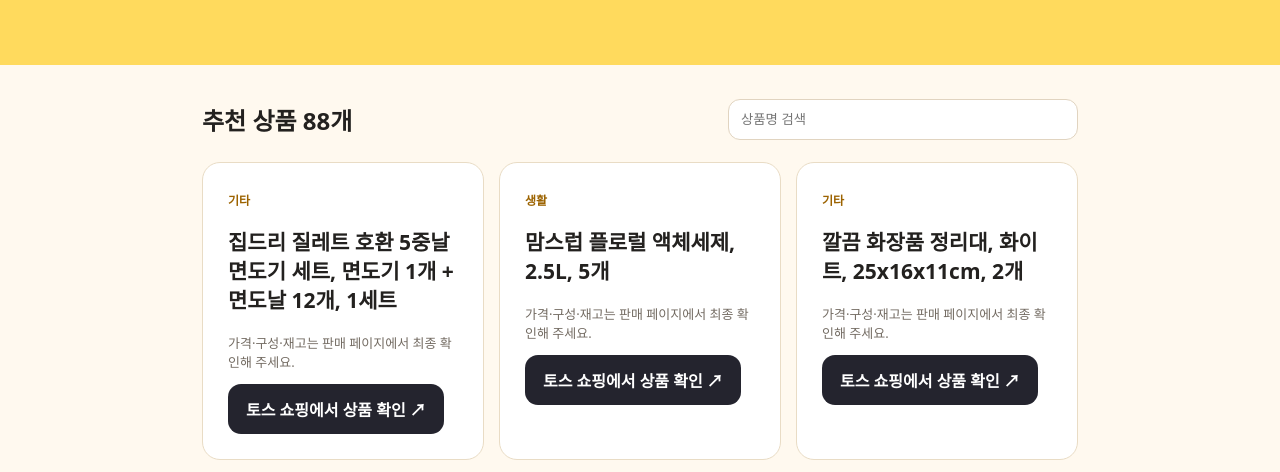
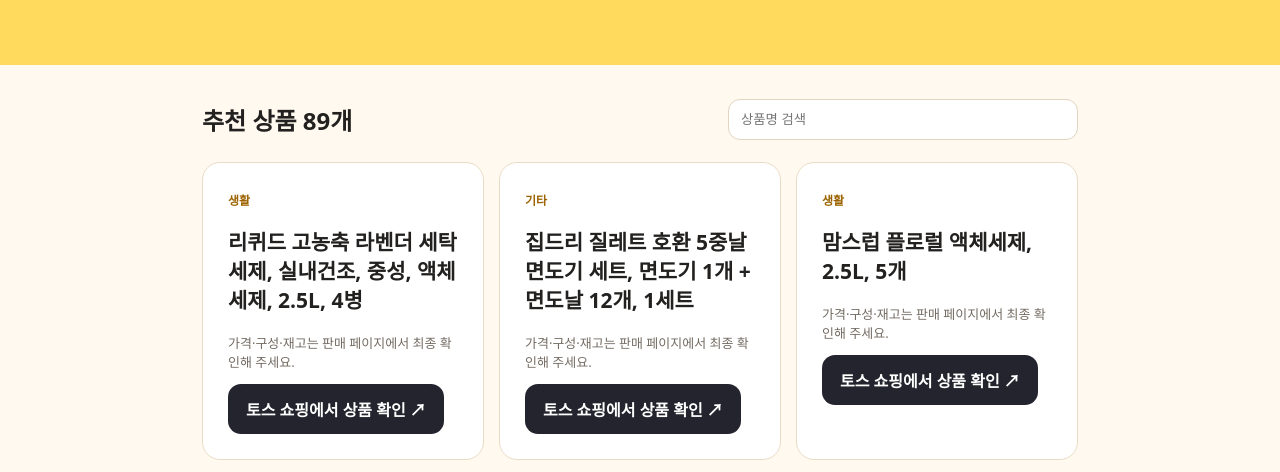
Before and after one commit to dajeongdamda-code/dealpick, a plain HTML site: page shop.html in a window 1280 px wide. Shown: the part 272-744 px from the top of the page. Drawn offline with Linux system fonts and the light colour scheme.

Commit message:
DealPick: add approved product links (newest first)

```diff
--- a/shop.html
+++ b/shop.html
@@ -3,6 +3,7 @@
 </head><body><header class="hero"><div class="wrap"><small>🛍️ TODAY'S DEALPICK · SHOP LINKS</small><h1>영상에서 본 상품,<br>여기서 확인하세요.</h1><p>오늘의 득템픽이 소개한 상품을 모았습니다. 구매 전 가격과 구성은 판매 페이지에서 다시 확인하세요.</p></div></header>
 <main class="wrap main"><div class="top"><h2>추천 상품 <span id="count"></span></h2><input id="search" placeholder="상품명 검색" aria-label="상품명 검색"></div><!-- DealPick newest-first order -->
 <div class="items" id="items">
+<article class="item"><span class="type">생활</span><h2>리퀴드 고농축 라벤더 세탁세제, 실내건조, 중성, 액체세제, 2.5L, 4병</h2><p>가격·구성·재고는 판매 페이지에서 최종 확인해 주세요.</p><a class="buy" target="_blank" rel="noopener noreferrer nofollow sponsored" href="https://toss.shopping/_m/TjNgZOR6">토스 쇼핑에서 상품 확인 ↗</a></article>
 <article class="item"><span class="type">기타</span><h2>집드리 질레트 호환 5중날 면도기 세트, 면도기 1개 + 면도날 12개, 1세트</h2><p>가격·구성·재고는 판매 페이지에서 최종 확인해 주세요.</p><a class="buy" target="_blank" rel="noopener noreferrer nofollow sponsored" href="https://toss.shopping/_m/3YGs9sR1">토스 쇼핑에서 상품 확인 ↗</a></article>
 <article class="item"><span class="type">생활</span><h2>맘스럽 플로럴 액체세제, 2.5L, 5개</h2><p>가격·구성·재고는 판매 페이지에서 최종 확인해 주세요.</p><a class="buy" target="_blank" rel="noopener noreferrer nofollow sponsored" href="https://toss.shopping/_m/LlEQblPh">토스 쇼핑에서 상품 확인 ↗</a></article>
 <article class="item"><span class="type">기타</span><h2>깔끔 화장품 정리대, 화이트, 25x16x11cm, 2개</h2><p>가격·구성·재고는 판매 페이지에서 최종 확인해 주세요.</p><a class="buy" target="_blank" rel="noopener noreferrer nofollow sponsored" href="https://toss.shopping/_m/59Sgxtok">토스 쇼핑에서 상품 확인 ↗</a></article>
```
